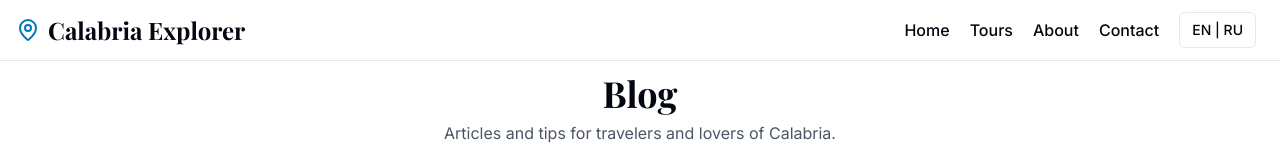
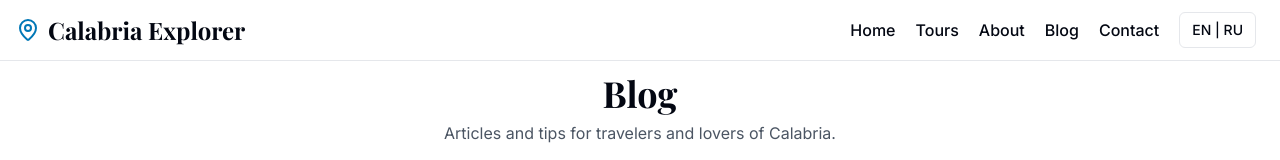
Before and after one commit to CalabriaExplorer/calabriaexplorerVercel, a React (Vite) app: page /blog in a window 1280 px wide. Shown: the top 160 px of the page. Built offline with nearby package versions, Linux system fonts and the light colour scheme.

Commit message:
Add Blog link to navigation and fix contact link
Adds a "Blog" link to the main navigation menu.
Updates the contact information in the blog post to include a mailto link for the email address.

```diff
--- a/src/components/layout/Layout.tsx
+++ b/src/components/layout/Layout.tsx
@@ -102,6 +102,11 @@ const Layout = ({ children, colorScheme = "default", title, description }: Layou
               </NavigationMenuItem>
               <NavigationMenuItem className="px-2">
                 <Link to="#about" className="font-medium" aria-label="About Calabria">{t("about")}</Link>
+              </NavigationMenuItem>
+              <NavigationMenuItem className="px-2">
+                <Link to="/blog" className="font-medium" aria-label={language === "en" ? "Blog" : "Блог"}>
+                  {language === "en" ? "Blog" : "Блог"}
+                </Link>
               </NavigationMenuItem>
               <NavigationMenuItem className="px-2">
                 <Link to="#contact" className="font-medium" aria-label="Contact us">{t("contact")}</Link>
--- a/src/pages/Blog.tsx
+++ b/src/pages/Blog.tsx
@@ -62,7 +62,7 @@ const article = {
         </p>
         <p className="mt-2"><strong>📩 Свяжитесь со мной:</strong><br />
           <a href="mailto:mariamarinaciro@gmail.com" className="text-blue-600 underline">mariamarinaciro@gmail.com</a>
-           — получите <strong>бесплатную консультацию</strong>!
+          — получите <strong>бесплатную консультацию</strong>!
         </p>
       </div>
       <p className="text-center text-lg font-bold mt-8">🌞 До встречи в Калабрии — земле солнца, вина и настоящих эмоций!</p>
```
